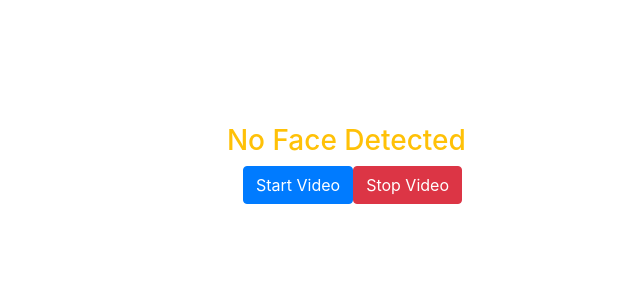
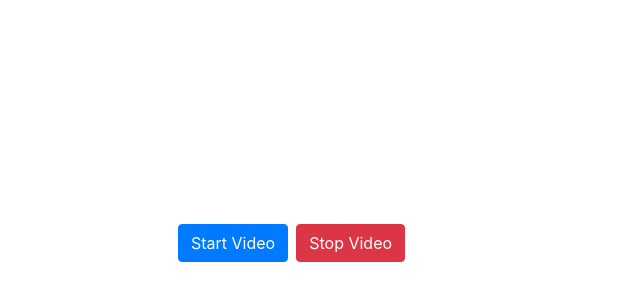
Before and after one commit to danudenny/face_recog_vue, a Vue app: page / in a window 1280 px wide. Shown: the part 236-536 px from the top of the page, without its empty margins (162-802 px from the left). Built offline with nearby package versions, Linux system fonts and the light colour scheme; what vue-sse would draw is missing.

Commit message:
beautify

```diff
--- a/src/App.vue
+++ b/src/App.vue
@@ -1,14 +1,26 @@
 <template>
 	<div>
-		<video v-show="isStartVideo" ref="video" autoplay></video>
-		<div>
-			<h3 class="text-success" v-if="result === 'real'">Real</h3>
-			<h3 class="text-danger" v-if="result === 'spoof'">Spoof</h3>
-			<h3 class="text-warning" v-else>No Face Detected</h3>
-		</div>
-		<div class="d-flex justify-content-start mx-3">
-			<button class="btn btn-primary" @click="startVideo">Start Video</button>
-			<button class="btn btn-danger" @click="stopVideo">Stop Video</button>
+		<div class="row">
+			<div class="col-md-12">
+				<video ref="video" id="videoElement" autoplay></video>
+				<div>
+					<h3 class="text-success" v-if="result === 'real'">Real</h3>
+					<h3 class="text-danger" v-if="result === 'spoof'">Spoof</h3>
+					<h3
+						class="text-warning"
+						v-if="result === 'no_face_detected'">
+						No Face Detected
+					</h3>
+				</div>
+				<div class="d-flex justify-content-start">
+					<button class="btn btn-primary mr-2" @click="startVideo">
+						Start Video
+					</button>
+					<button class="btn btn-danger" @click="stopVideo">
+						Stop Video
+					</button>
+				</div>
+			</div>
 		</div>
 	</div>
 </template>
@@ -27,7 +39,7 @@ export default {
 	},
 	methods: {
 		startVideo() {
-			this.isStartVideo = true
+			// this.isStartVideo = true;
 			navigator.mediaDevices
 				.getUserMedia({ video: true, audio: false })
 				.then((stream) => {
@@ -51,7 +63,6 @@ export default {
 			})
 				.then((response) => {
 					this.isStartVideo = false;
-					console.log(response);
 					this.videoStream.getTracks().forEach((track) => {
 						track.stop();
 					});
@@ -81,9 +92,9 @@ export default {
 				.then((response) => response.json())
 				.then((data) => {
 					this.result = data.label;
-					if (data.label == "real") {
-						this.stopVideo();
-					}
+					// if (data.label == "real") {
+					// 	this.stopVideo();
+					// }
 				})
 				.catch((error) => {
 					console.log(error);
@@ -92,3 +103,11 @@ export default {
 	},
 };
 </script>
+
+<style>
+#videoElement {
+	transform: rotateY(180deg);
+	-webkit-transform: rotateY(180deg); /* Safari and Chrome */
+	-moz-transform: rotateY(180deg); /* Firefox */
+}
+</style>
```
